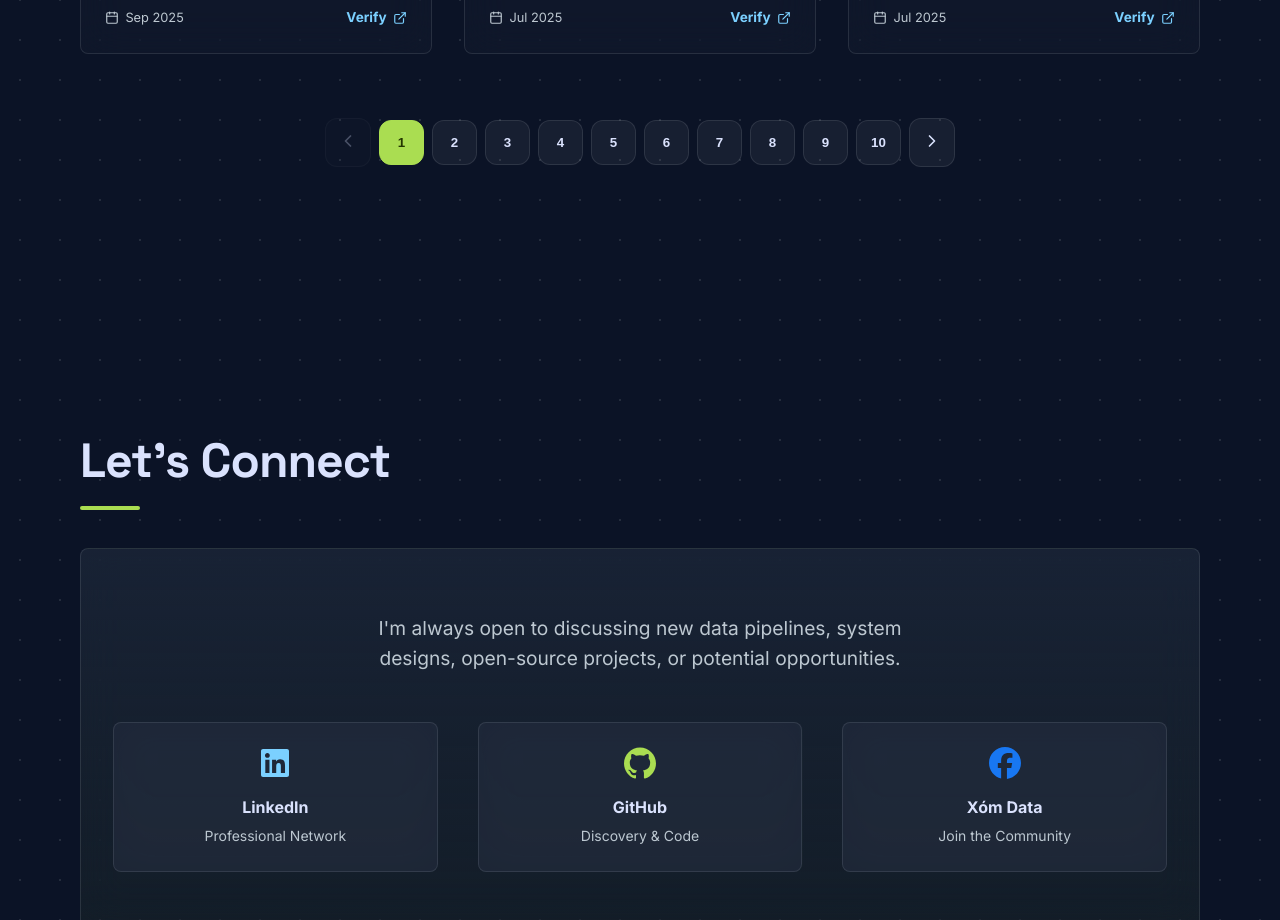
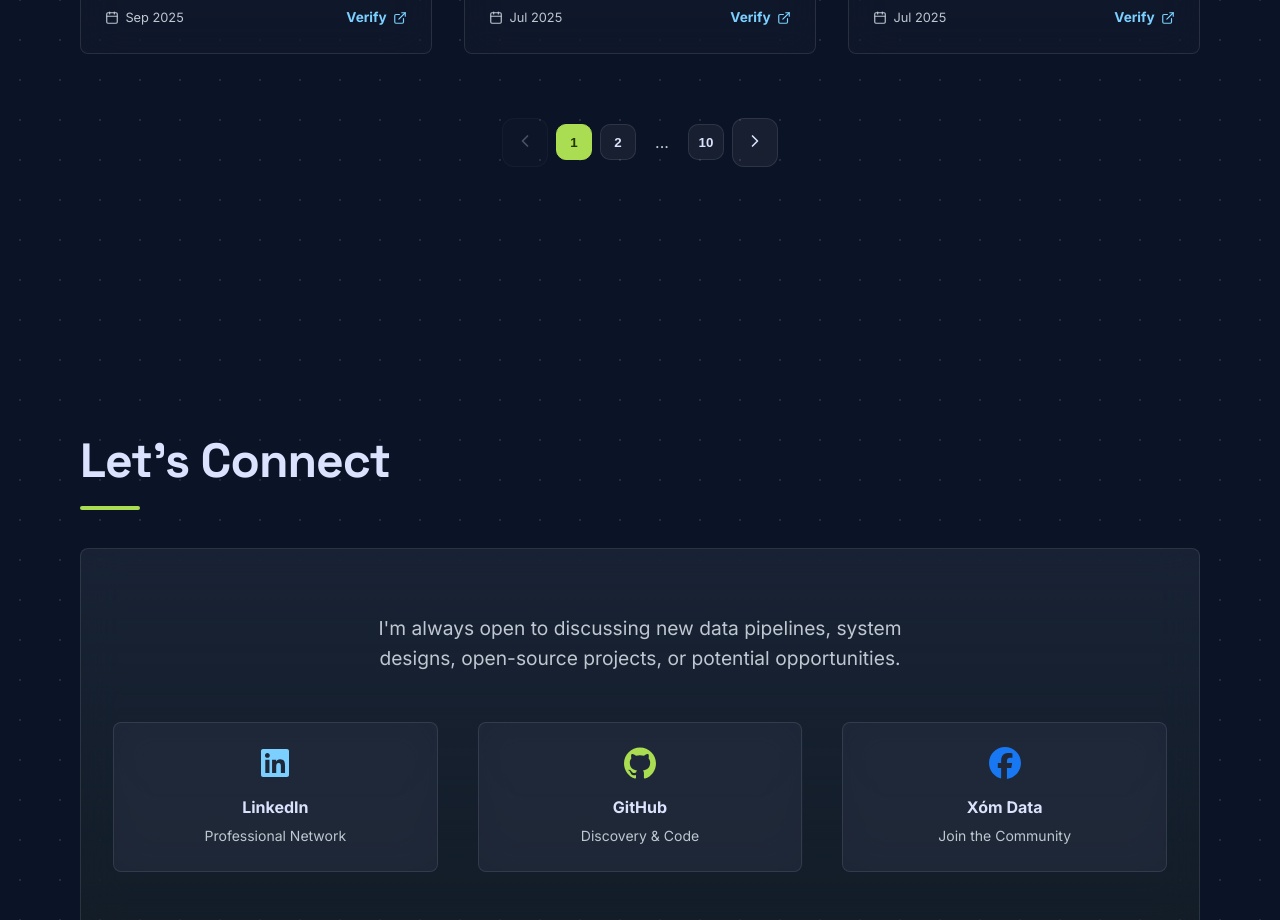
Before and after one commit to tunguyenn99/personal-websites-portfolio, a React (Vite) app: page / in a window 1280 px wide. Shown: the part 7860-8780 px from the top of the page. Built offline with nearby package versions, Linux system fonts and the light colour scheme.

Commit message:
fix: optimize mobile views and update github actions schedule

```diff
--- a/src/components/Certifications.jsx
+++ b/src/components/Certifications.jsx
@@ -50,6 +50,31 @@ export default function Certifications() {
   const handlePageChange = (page) => {
     setCurrentPage(page);
     document.getElementById('certifications').scrollIntoView({ behavior: 'smooth', block: 'start' });
+  };
+
+  const getPageItems = (total, current) => {
+    if (total <= 7) return Array.from({ length: total }, (_, i) => i + 1);
+    const delta = 1;
+    const range = [];
+    for (let i = 1; i <= total; i++) {
+      if (i === 1 || i === total || (i >= current - delta && i <= current + delta)) {
+        range.push(i);
+      }
+    }
+    const rangeWithDots = [];
+    let l;
+    for (const i of range) {
+      if (l) {
+        if (i - l === 2) {
+          rangeWithDots.push(l + 1);
+        } else if (i - l > 2) {
+          rangeWithDots.push('...');
+        }
+      }
+      rangeWithDots.push(i);
+      l = i;
+    }
+    return rangeWithDots;
   };
 
   return (
@@ -234,9 +259,14 @@ export default function Certifications() {
               <ChevronLeft size={20} />
             </button>
 
-            <div style={{ display: 'flex', gap: '0.5rem' }}>
-              {[...Array(totalPages)].map((_, i) => {
-                const pageNumber = i + 1;
+            <div style={{ display: 'flex', gap: '0.5rem', alignItems: 'center' }}>
+              {getPageItems(totalPages, currentPage).map((item, idx) => {
+                if (item === '...') {
+                  return (
+                    <div key={`dots-${idx}`} style={{ width: '36px', textAlign: 'center', color: 'var(--text-muted)' }}>...</div>
+                  );
+                }
+                const pageNumber = item;
                 const isActive = currentPage === pageNumber; // Kiểm tra trang hiện tại
 
                 return (
@@ -244,9 +274,9 @@ export default function Certifications() {
                     key={pageNumber}
                     onClick={() => handlePageChange(pageNumber)}
                     style={{
-                      width: '45px',
-                      height: '45px',
-                      borderRadius: '12px',
+                      minWidth: '36px',
+                      height: '36px',
+                      borderRadius: '10px',
                       border: '1px solid',
                       // Chỉ đổi màu border nếu là trang active
                       borderColor: isActive ? 'var(--primary)' : 'var(--outline-low)',
```
